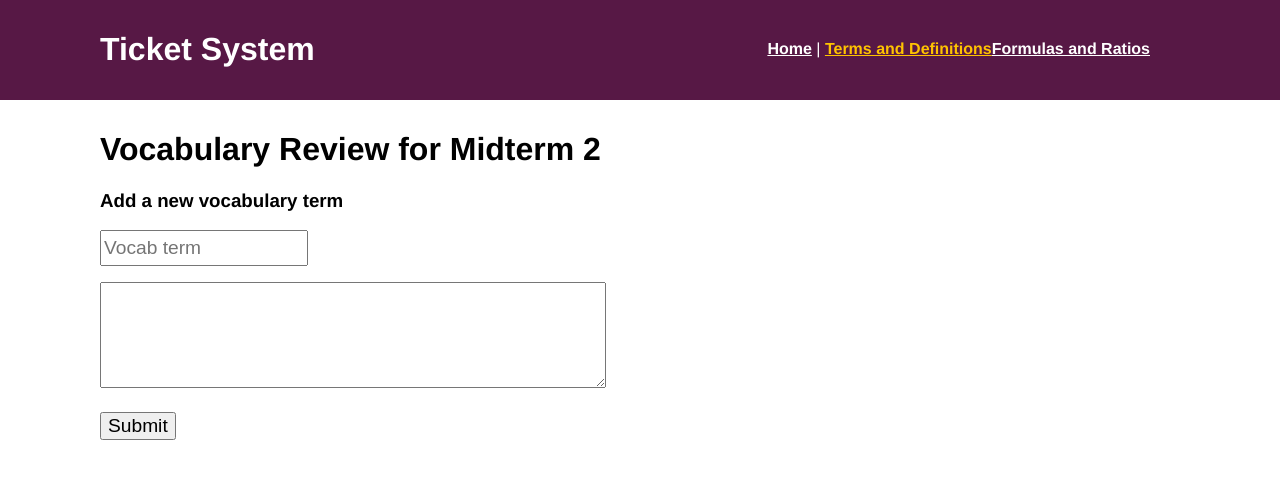
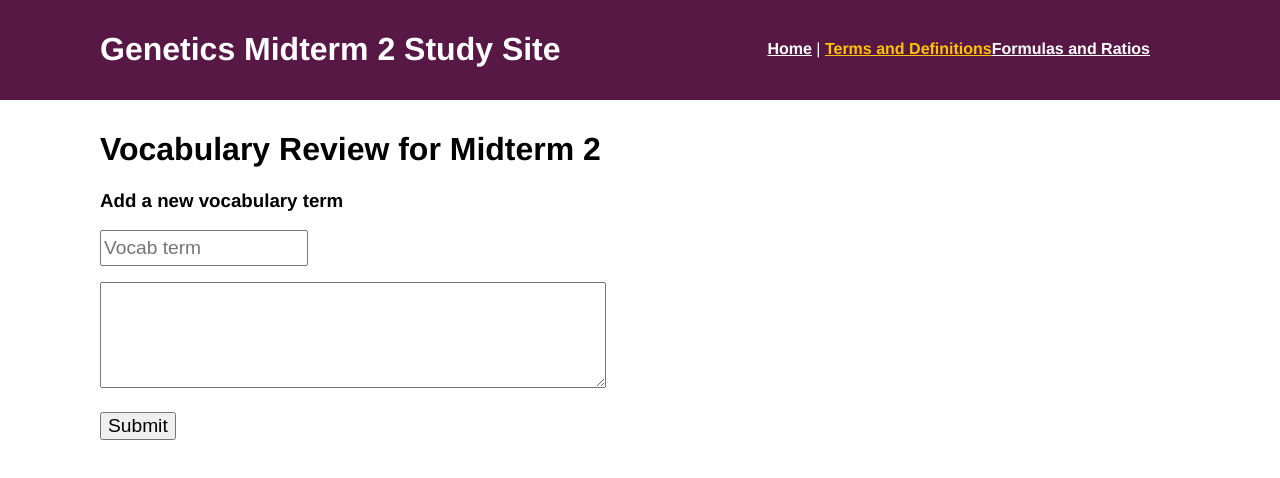
Before and after one commit to allyseh/creative-project-3, a Vue app: page /vocab in a window 1280 px wide. Shown: the top 478 px of the page. Built offline with nearby package versions, Linux system fonts and the light colour scheme.

Commit message:
Update App.vue

```diff
--- a/src/App.vue
+++ b/src/App.vue
@@ -1,11 +1,11 @@
 <template>
 <div id="app">
   <div class="header">
-    <h1>Ticket System</h1>
+    <h1>Genetics Midterm 2 Study Site</h1>
     <div id="nav">
       <router-link to="/">Home</router-link> |
       <router-link to="/vocab">Terms and Definitions</router-link>
-      <router-link to="/references">Formulas and Ratios</router-link>
+      <router-link to="/reference">Formulas and Ratios</router-link>
     </div>
   </div>
   <div class="content">
```
